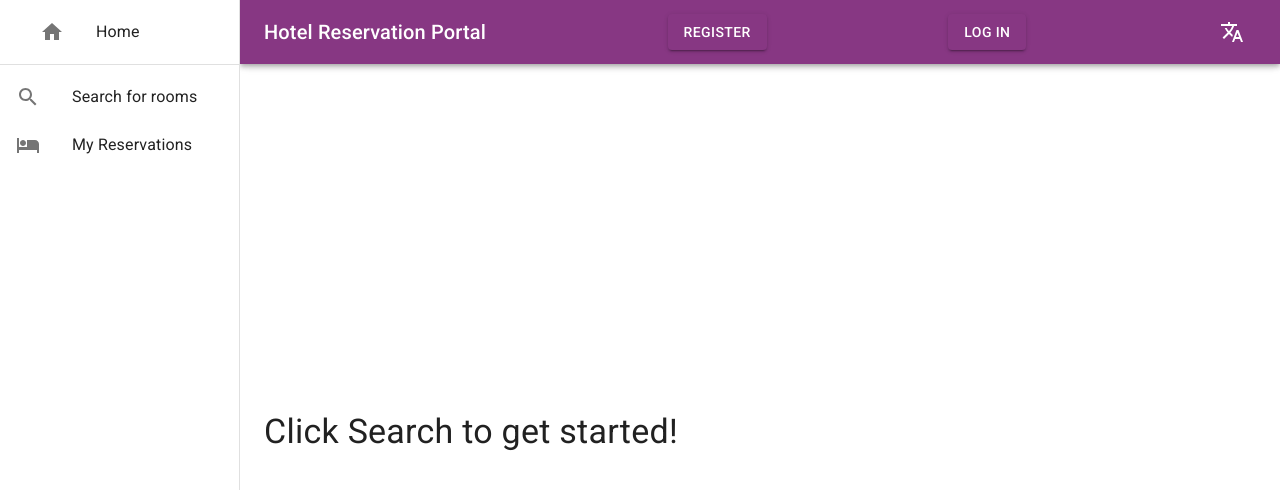
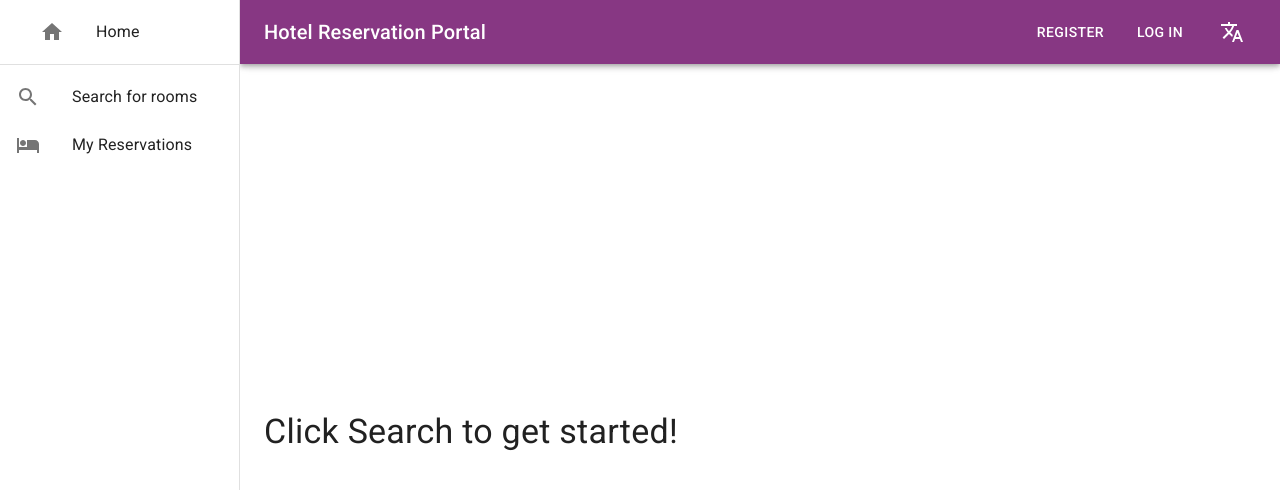
Before and after one commit to lilyzeiset/hotel-frontend, a React (Vite) app: page / in a window 1280 px wide. Shown: the top 490 px of the page. Built offline with nearby package versions, Linux system fonts and the light colour scheme.

Commit message:
moved register/login buttons to right side and better styling for them

```diff
--- a/src/App.tsx
+++ b/src/App.tsx
@@ -34,6 +34,9 @@ function App() {
     palette: {
       primary: {
         main: '#873783'
+      },
+      secondary: {
+        main: '#ffffff'
       }
     }
   });
--- a/src/components/TitleBar.tsx
+++ b/src/components/TitleBar.tsx
@@ -6,7 +6,8 @@ import {
   Menu,
   MenuItem,
   IconButton,
-  Button
+  Button,
+  Stack
  } from '@mui/material';
  import TranslateIcon from '@mui/icons-material/Translate';
 import { useTranslation } from 'react-i18next';
@@ -55,13 +56,15 @@ export default function TitleBar (props: {drawerWidth: number}) {
         <Typography variant="h6" noWrap component="div">
           {t('page-title')}
         </Typography>
+        <Stack spacing={2} direction='row'>
         {user ? (
           <>
             <Typography>
               {t('logged-in-as')}: {user?.name}
             </Typography>
             <Button
-              variant='contained'
+              variant='text'
+              color='secondary'
               onClick={() => {
                 logout();
                 setUser(null);
@@ -73,13 +76,15 @@ export default function TitleBar (props: {drawerWidth: number}) {
         ) : (
           <>
             <Button
-              variant='contained'
+              variant='text'
+              color='secondary'
               onClick={() => navigate('/register')}
             >
               {t('register')}
             </Button>
             <Button
-              variant='contained'
+              variant='text'
+              color='secondary'
               onClick={() => navigate('/login')}
             >
               {t('login')}
@@ -116,6 +121,7 @@ export default function TitleBar (props: {drawerWidth: number}) {
             <MenuItem onClick={() => changeLanguage('de')}>Deutsch</MenuItem>
           </Menu>
         </div>
+        </Stack>
       </Toolbar>
     </AppBar>
   )
```
